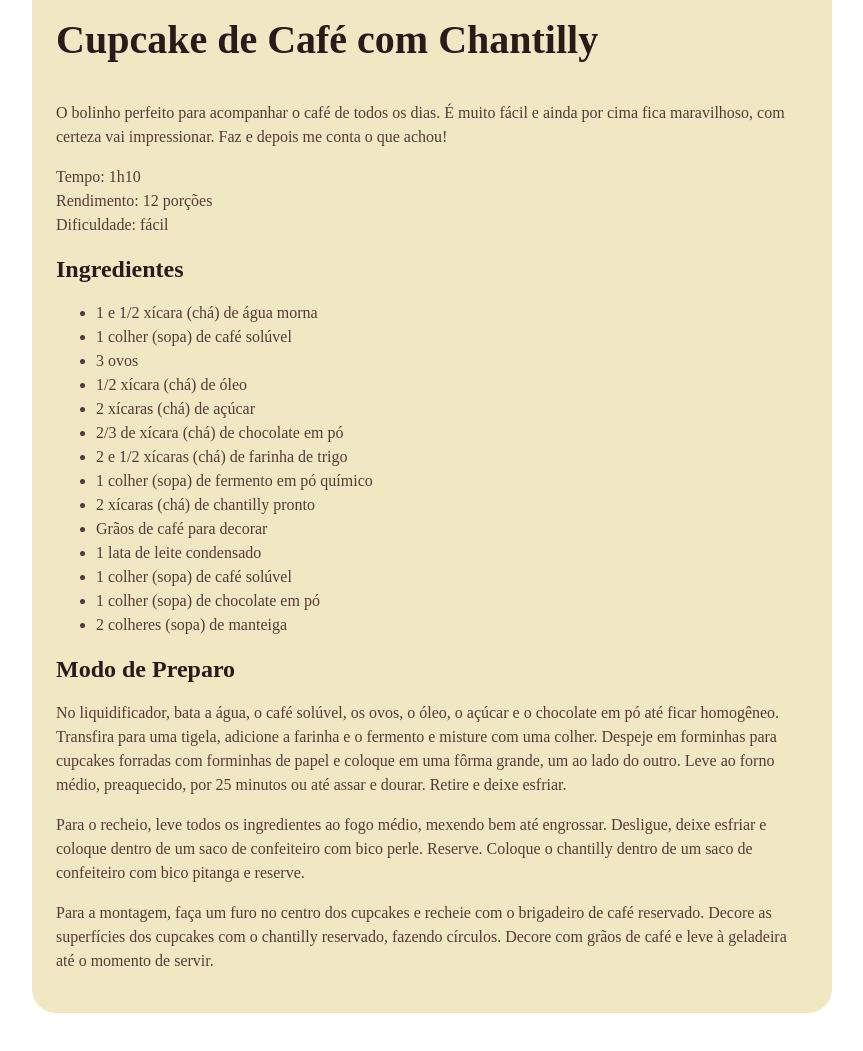
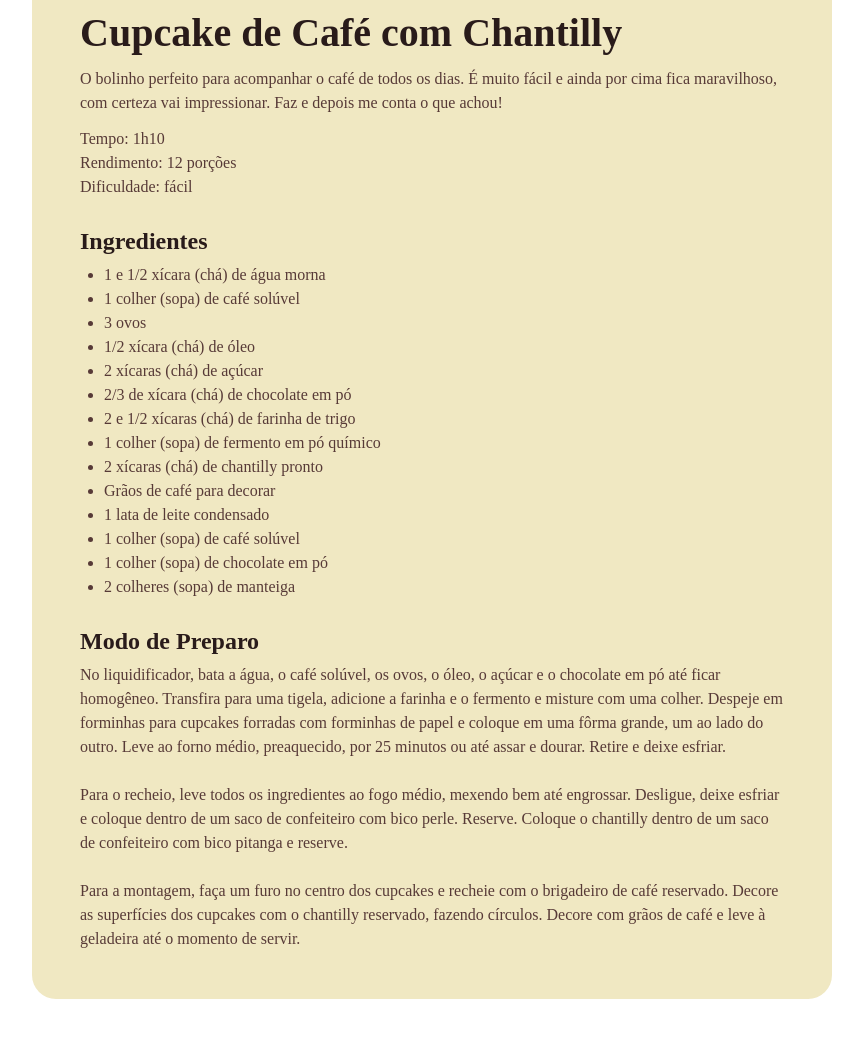
Before and after one commit to raffael-sousa/projeto-receita-cupcake, a plain HTML site: page index.html in a window 1280 px wide. Shown: the part 117-1168 px from the top of the page, without its empty margins (208-1071 px from the left). Drawn offline with Linux system fonts and the light colour scheme; a web font is replaced by a local one.

Commit message:
personalizando espaços

```diff
--- a/index.html
+++ b/index.html
@@ -46,11 +46,10 @@
 
       <section id="preparation"></section>
       <h2>Modo de Preparo</h2>
-      <p>No liquidificador, bata a água, o café solúvel, os ovos, o óleo, o açúcar e o chocolate em pó até ficar homogêneo. Transfira para uma tigela, adicione a farinha e o fermento e misture com uma colher. Despeje em forminhas para cupcakes forradas com forminhas de papel e coloque em uma fôrma grande, um ao lado do outro. Leve ao forno médio, preaquecido, por 25 minutos ou até assar e dourar. Retire e deixe esfriar. </p>
-      <p>
-        Para o recheio, leve todos os ingredientes ao fogo médio, mexendo bem até engrossar. Desligue, deixe esfriar e coloque dentro de um saco de confeiteiro com bico perle. Reserve. Coloque o chantilly dentro de um saco de confeiteiro com bico pitanga e reserve.
-      </p>
-      <p>
+      <p>No liquidificador, bata a água, o café solúvel, os ovos, o óleo, o açúcar e o chocolate em pó até ficar homogêneo. Transfira para uma tigela, adicione a farinha e o fermento e misture com uma colher. Despeje em forminhas para cupcakes forradas com forminhas de papel e coloque em uma fôrma grande, um ao lado do outro. Leve ao forno médio, preaquecido, por 25 minutos ou até assar e dourar. Retire e deixe esfriar. <br>
+        <br>
+        Para o recheio, leve todos os ingredientes ao fogo médio, mexendo bem até engrossar. Desligue, deixe esfriar e coloque dentro de um saco de confeiteiro com bico perle. Reserve. Coloque o chantilly dentro de um saco de confeiteiro com bico pitanga e reserve. <br>
+        <br>
         Para a montagem, faça um furo no centro dos cupcakes e recheie com o brigadeiro de café reservado. Decore as superfícies dos cupcakes com o chantilly reservado, fazendo círculos. Decore com grãos de café e leve à geladeira até o momento de servir.
       </p>
 
--- a/style.css
+++ b/style.css
@@ -1,3 +1,8 @@
+* {
+  margin: 0;
+  padding: 0;
+ }
+
 :root{
   font-family: "Alice", serif;
   line-height: 150%;
@@ -22,6 +27,18 @@ img {
   border-radius: 16px;
 }
 
+main {
+  padding: 24px;
+}
+
+section + section {
+  margin-top: 24px;
+}
+
+#about p + p {
+  margin-top: 12px;
+}
+
 h1 {
   line-height: 140%;
   font-size: 40px;
@@ -32,5 +49,11 @@ h2 {
 }
 
 h1, h2 {
-  color: #291B1A
+  color: #291B1A;
+  margin-bottom: 4px;
+  line-height: 150%;
 }
+
+ul {
+  padding-left: 24px;
+}
```
